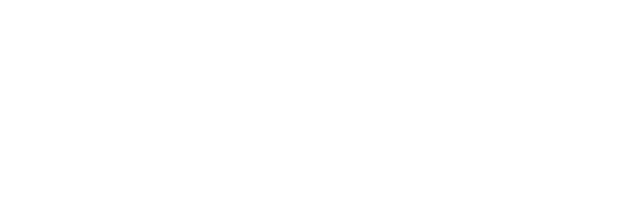
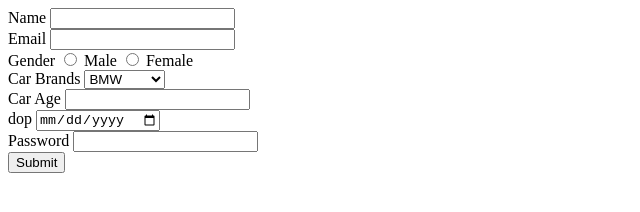
Before and after one commit to acciojob/car-insurance-form-RishikaSoni16, a website: page main.html in a window 1280 px wide. Shown: the whole page, without its empty margins (0-640 px from the left). Drawn offline with Linux system fonts and the light colour scheme.

Commit message:
created a submission

```diff
--- a/main.html
+++ b/main.html
@@ -8,7 +8,37 @@
 
 <body>
 	<!-- the entire body must be written by student -->
-    <script type="text/javascript" src="./script.js">
+	<form>
+		<label for="name">Name</label>
+		<input type="text" id="name" required><br>
+
+		<label for="email">Email</label>
+		<input type="email" id="email" required><br>
+        <span>Gender</span>
+		<input type="radio" id="male" name="gender" value="Male">
+        <label for="male">Male</label>
+        <input type="radio" id="female" name="gender" value="Female">
+        <label for="female">Female</label><br>
+
+		<label for="cars">Car Brands</label>
+		<select aria-required>
+			<option>BMW</option>
+            <option>Audi</option>
+			<option>Mercedez</option>
+		</select><br>
+
+		<label for="carage">Car Age</label>
+		<input type="number" id="carage" required><br>
+
+		<label for="Date of Purchase (dop)">dop</label>
+		<input type="date" id="dop" required><br>
+
+		<label for="password">Password</label>
+		<input type="password" id="password" required><br>
+
+		<input type="submit"></input>
+	</form>
+    <script type="text/javascript" src="./script.js"><br>
 </script>
 
 </body>
```
